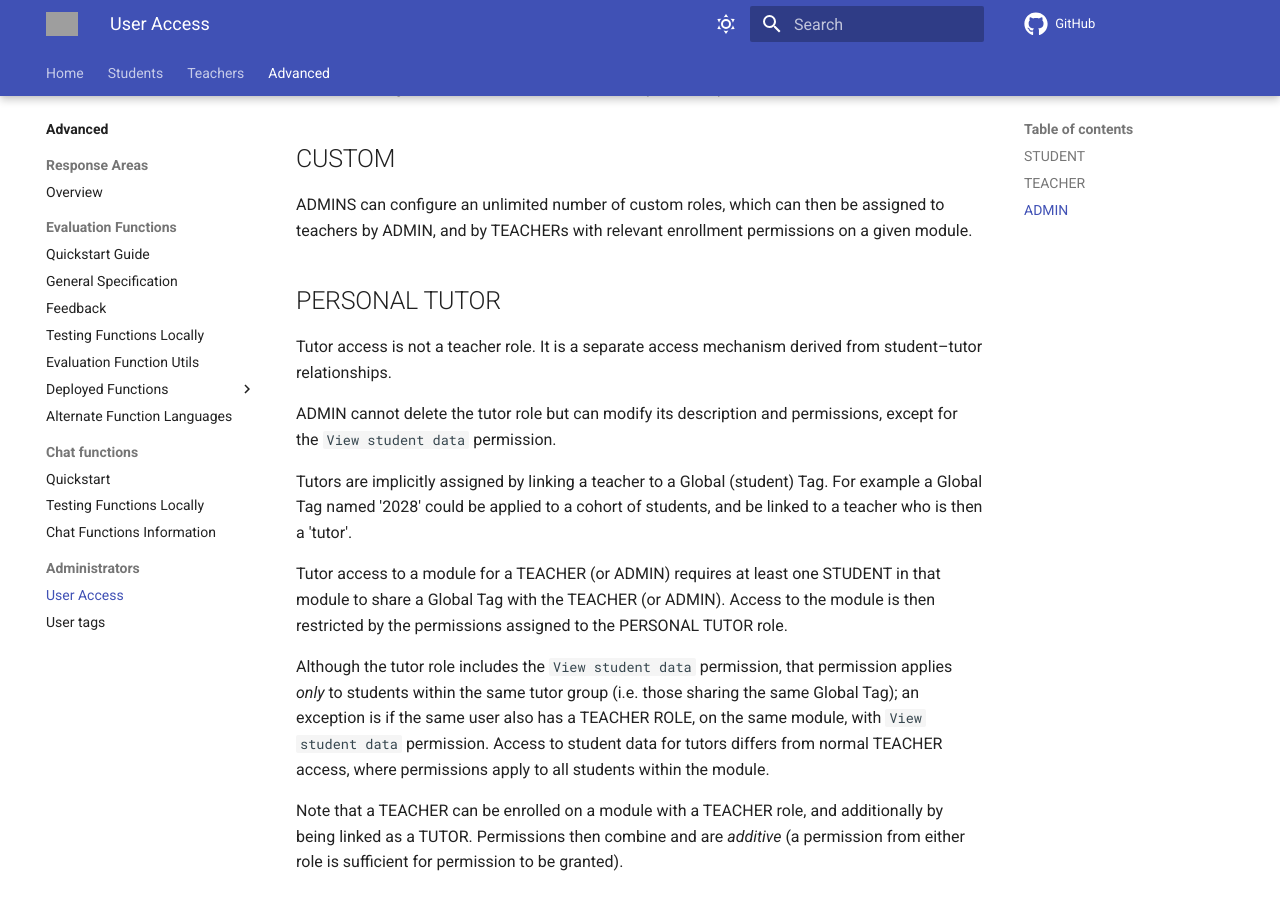
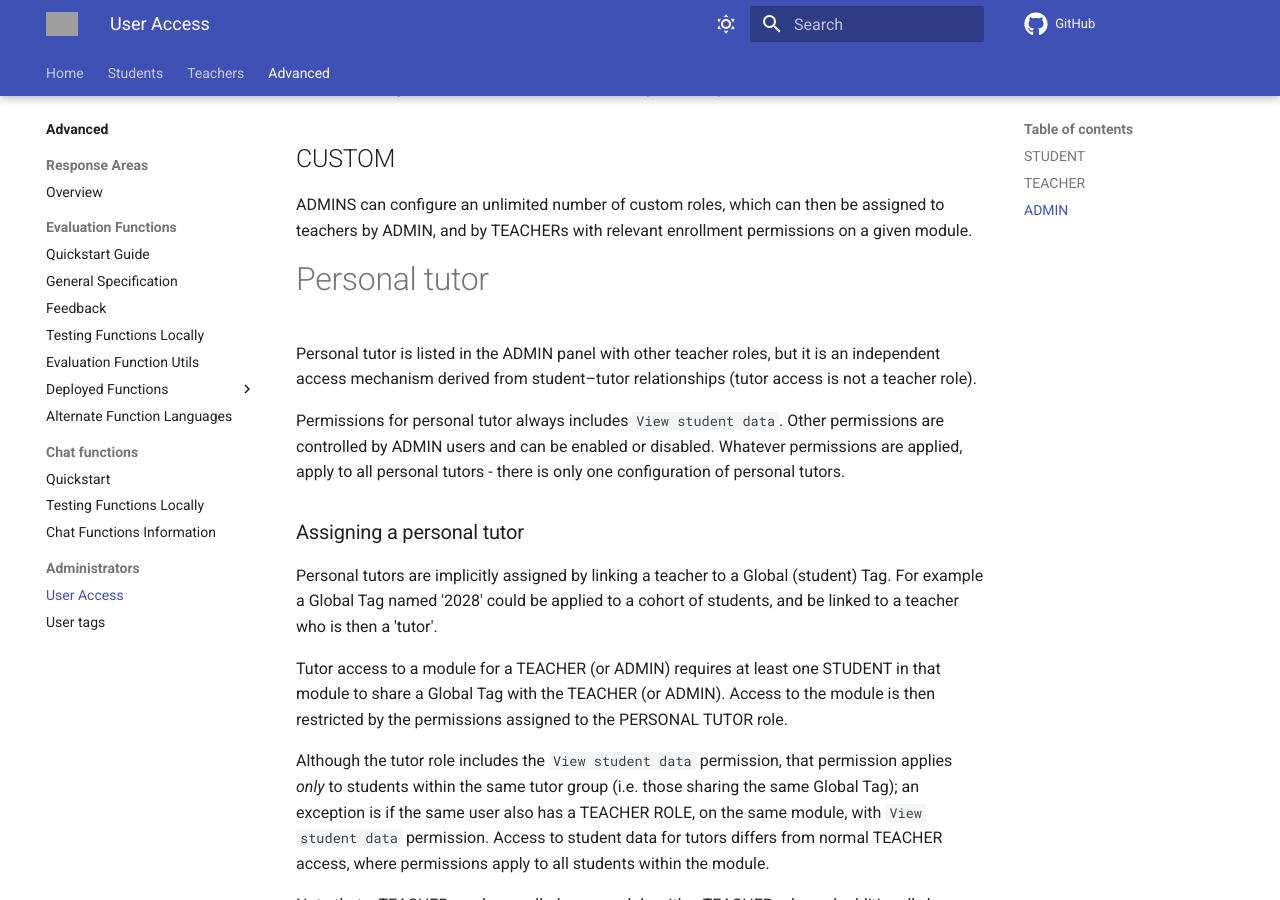
Before and after one commit to lambda-feedback/user-documentation, an MkDocs documentation site: the page built from docs/advanced/administrators/user_access.md, in a window 1280 px wide and 900 px high, scrolled down 1750 px. Built offline with MkDocs 1.6.1 and Material for MkDocs 9.7.7, drawn with Linux system fonts in a browser that asks for light colours; comment, search, counter and statistics services are not loaded; grey boxes are pictures that could not be loaded.

Commit message:
ADMIN user_access tweaks

```diff
--- a/docs/advanced/administrators/user_access.md
+++ b/docs/advanced/administrators/user_access.md
@@ -44,13 +44,15 @@ OWNER is assigned automatically to the user who creates a new module instance, b
 
 ADMINS can configure an unlimited number of custom roles, which can then be assigned to teachers by ADMIN, and by TEACHERs with relevant enrollment permissions on a given module.
 
-## PERSONAL TUTOR
+# Personal tutor
 
-Tutor access is not a teacher role. It is a separate access mechanism derived from student–tutor relationships.
+Personal tutor is listed in the ADMIN panel with other teacher roles, but it is an independent access mechanism derived from student–tutor relationships (tutor access is not a teacher role).
 
-ADMIN cannot delete the tutor role but can modify its description and permissions, except for the `View student data` permission.
+Permissions for personal tutor always includes `View student data`. Other permissions are controlled by ADMIN users and can be enabled or disabled. Whatever permissions are applied, apply to all personal tutors - there is only one configuration of personal tutors.
 
-Tutors are implicitly assigned by linking a teacher to a Global (student) Tag. For example a Global Tag named '2028' could be applied to a cohort of students, and be linked to a teacher who is then a 'tutor'.
+### Assigning a personal tutor
+
+Personal tutors are implicitly assigned by linking a teacher to a Global (student) Tag. For example a Global Tag named '2028' could be applied to a cohort of students, and be linked to a teacher who is then a 'tutor'.
 
 Tutor access to a module for a TEACHER (or ADMIN) requires at least one STUDENT in that module to share a Global Tag with the TEACHER (or ADMIN). Access to the module is then restricted by the permissions assigned to the PERSONAL TUTOR role.
 
```
